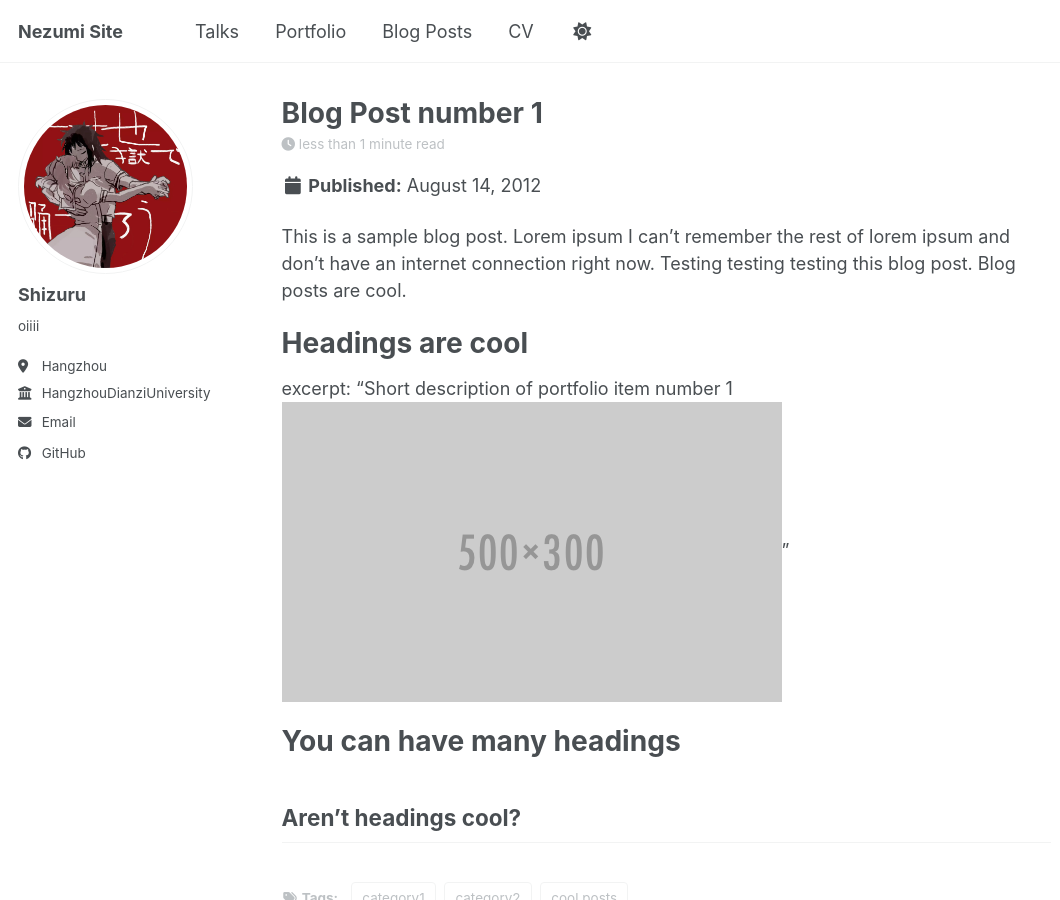
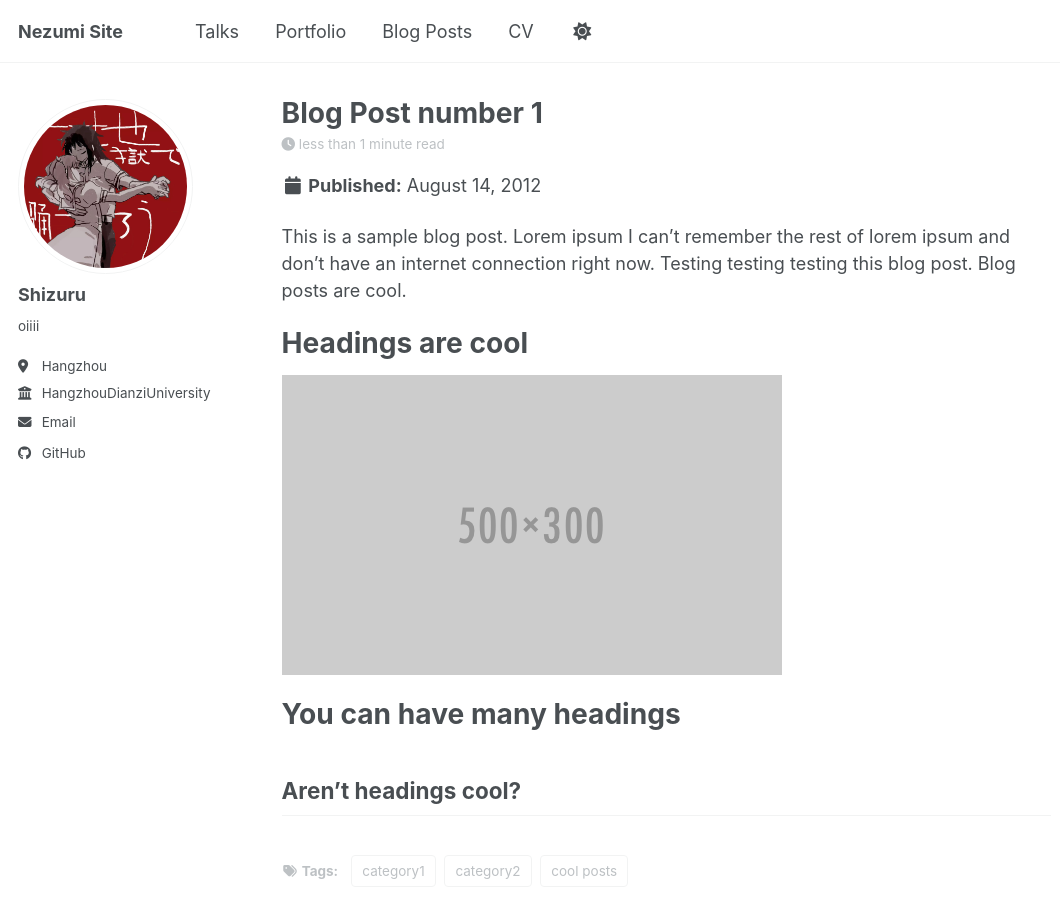
Before and after one commit to vivo50kk/vivo50kk.github.io, a Jekyll site: the page built from _posts/2012-08-14-blog-post-1.md, in a window 1280 px wide and 900 px high. Shown: the whole window, without its empty margins (0-1060 px from the left). Built offline with Jekyll 4.4.1, drawn with Linux system fonts in a browser that asks for light colours; a script bundle is joined from its source files by our own code; library files that are not in the unit come from our copies.

Commit message:
Update blog post to include an image
Replaced excerpt text with an image in the blog post.

```diff
--- a/_posts/2012-08-14-blog-post-1.md
+++ b/_posts/2012-08-14-blog-post-1.md
@@ -13,7 +13,7 @@
 Headings are cool
 ======
 
-excerpt: "Short description of portfolio item number 1<br/><img src='/images/500x300.png'>"
+![test](/images/500x300.png)
 
 You can have many headings
 ======
```
